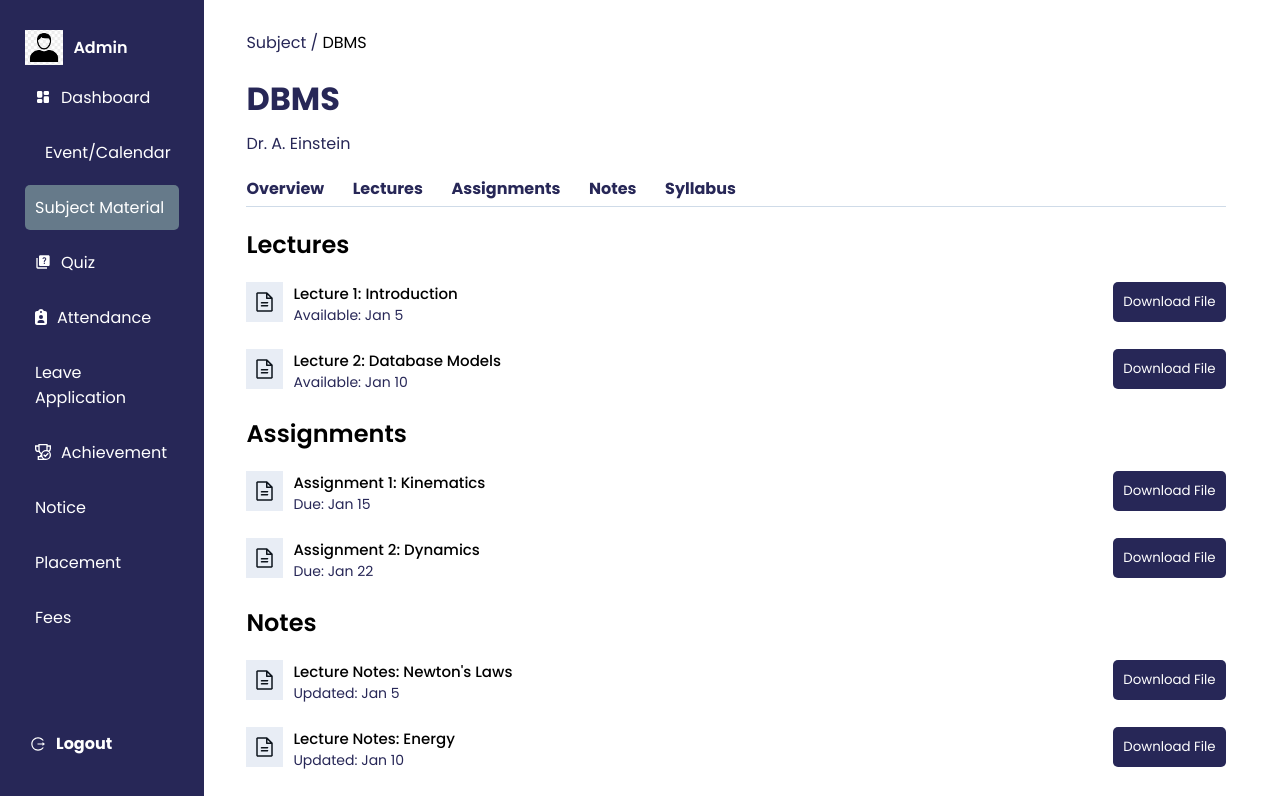
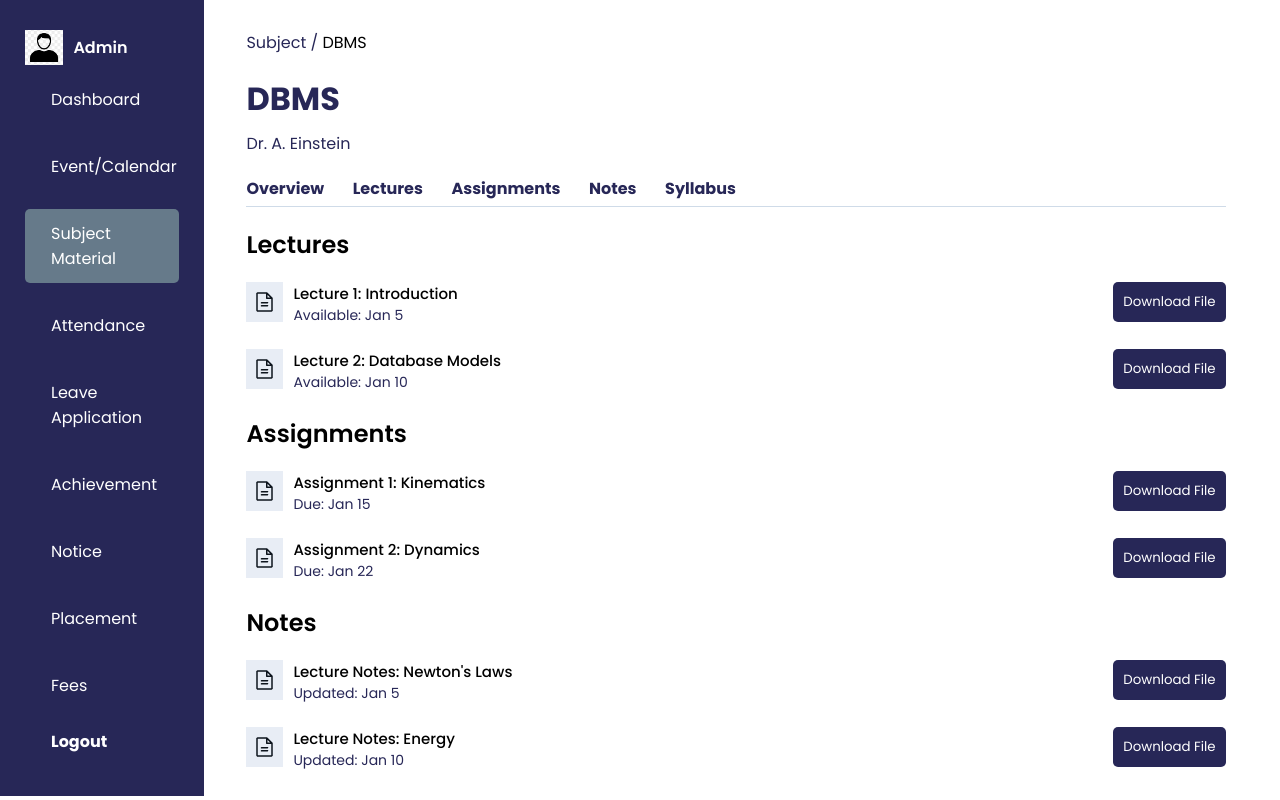
Before and after one commit to krushal29/krushal29-CVM-hackathon-frontend, a React (Vite) app: page /StudentsubjectMaterial in a window 1280 px wide. Shown: the top 800 px of the page. Built offline with nearby package versions, Linux system fonts and the light colour scheme.

Commit message:
Minor fixes

```diff
--- a/src/component/Student/AchievementsComponent/AchievementForm.css
+++ b/src/component/Student/AchievementsComponent/AchievementForm.css
@@ -43,7 +43,7 @@
   width: 105%;
 }
 
-.AchievementsForm .button {
+.AchievementsForm .button  {
   width: 105%;
   padding: 10px;
   margin-top: 15px;
@@ -52,6 +52,7 @@
   border: none;
   border-radius: 4px;
   cursor: pointer;
+
 }
 
 .AchievementsForm button:hover {
--- a/src/component/Student/navbar/Navbar.jsx
+++ b/src/component/Student/navbar/Navbar.jsx
@@ -2,8 +2,6 @@ import "./navbar.css";
 import profile from "../../../assets/image 1.png";
 import { FontAwesomeIcon } from '@fortawesome/react-fontawesome'
 import { faClipboardUser } from '@fortawesome/free-solid-svg-icons';
-
-// Icons
 import { MdQuiz } from "react-icons/md";
 import { GrAchievement } from "react-icons/gr";
 import { AiOutlineLogout } from "react-icons/ai";
@@ -28,79 +26,81 @@ const Navbar = () => {
             <span>Admin</span>
           </div>
           <div className="studentNavbar">
-            <ul>
+            <ul style={{ display: 'flex', flexDirection: 'column', gap: '0.5rem' }}>
               <li
                 className={location.pathname === "/StudentDashboard" ? "active" : ""}
                 onClick={() => handleNavigation("/StudentDashboard")}
+                style={{ padding: '0.75rem 1rem' }}
               >
-                <TbLayoutDashboardFilled />
                 <span>Dashboard</span>
               </li>
               <li
                 className={location.pathname === "/StudentEvent" ? "active" : ""}
                 onClick={() => handleNavigation("/StudentEvent")}
-              ><MdEvent/>
-              <span>
-                Event/Calendar
-              </span>
+                style={{ padding: '0.75rem 1rem' }}
+              >
+                <span>Event/Calendar</span>
               </li>
               <li
-                // eslint-disable-next-line no-constant-binary-expression
-                className={location.pathname === "/Studentsubject" ? "active" : ""||location.pathname === "/StudentsubjectMaterial" ? "active" : ""}
+                className={location.pathname === "/Studentsubject" ? "active" : "" || location.pathname === "/StudentsubjectMaterial" ? "active" : ""}
                 onClick={() => handleNavigation("/Studentsubject")}
+                style={{ padding: '0.75rem 1rem' }}
               >
-                Subject Material
+                <span>Subject Material</span>
               </li>
-              <li
+              {/* <li
                 className={location.pathname === "/StudentQuiz" ? "active" : ""}
+                style={{ padding: '0.75rem 1rem' }}
               >
-                <MdQuiz />
                 <span>Quiz</span>
-              </li>
+              </li> */}
               <li
                 className={location.pathname === "/StudentAttence" ? "active" : ""}
                 onClick={() => handleNavigation("/StudentAttence")}
-              ><FontAwesomeIcon icon={faClipboardUser} />
-               <span> Attendance</span>
+                style={{ padding: '0.75rem 1rem' }}
+              >
+                <span>Attendance</span>
               </li>
               <li
-                // eslint-disable-next-line no-constant-binary-expression
-                className={location.pathname === "/StudentLeave" ? "active" : "" ||location.pathname === "/viewLeaveApplication" ? "active" : ""}
+                className={location.pathname === "/StudentLeave" ? "active" : "" || location.pathname === "/viewLeaveApplication" ? "active" : ""}
                 onClick={() => handleNavigation("/StudentLeave")}
+                style={{ padding: '0.75rem 1rem' }}
               >
-                Leave Application
+                <span>Leave Application</span>
               </li>
               <li
                 className={location.pathname === "/Achievements" ? "active" : ""}
                 onClick={() => handleNavigation("/Achievements")}
+                style={{ padding: '0.75rem 1rem' }}
               >
-                <GrAchievement />
                 <span>Achievement</span>
               </li>
               <li
                 className={location.pathname === "/StudentNotice" ? "active" : ""}
                 onClick={() => handleNavigation("/StudentNotice")}
+                style={{ padding: '0.75rem 1rem' }}
               >
-                Notice
+                <span>Notice</span>
               </li>
               <li
                 className={location.pathname === "/StudentPlacementOffer" ? "active" : ""}
                 onClick={() => handleNavigation("/StudentPlacementOffer")}
+                style={{ padding: '0.75rem 1rem' }}
               >
-                Placement
+                <span>Placement</span>
               </li>
               <li
                 className={location.pathname === "/StudentFees" ? "active" : ""}
                 onClick={() => handleNavigation("/StudentFees")}
+                style={{ padding: '0.75rem 1rem' }}
               >
-                Fees
+                <span>Fees</span>
               </li>
             </ul>
           </div>
         </div>
         <div className="studentLogout">
-          <p onClick={()=>handleNavigation('/')}>
-            <AiOutlineLogout />
+          <p onClick={() => handleNavigation('/')} style={{ padding: '0.75rem 1rem' }}>
             <span>Logout</span>
           </p>
         </div>
--- /dev/null
+++ b/src/component/Teacher/TeacherNavbar/navbar.css
@@ -0,0 +1,76 @@
+.studentnavbar{
+    width: 100%;
+    /* background-color: aqua; */
+    height: 100vh;
+    display: flex;
+    left: 0;
+}
+
+.studentnavbar .studentnavbar1{
+    width: 12%;
+    height: 92vh;
+    background-color: #272757;
+    display: flex;
+    flex-direction: column;
+    justify-content: space-between;
+    padding: 30px 25px;
+    position: fixed;
+}
+
+.studentnavbar .studentnavbar1 .studentProfileNavbar .studentPrpfile{
+    /* background-color: antiquewhite; */
+    display: flex;
+    align-items: center;
+    /* background-color: aliceblue; */
+}
+.studentnavbar .studentnavbar1 .studentProfileNavbar .studentPrpfile img{
+    width: 25%;
+}
+.studentnavbar .studentnavbar1 .studentProfileNavbar .studentPrpfile span{
+    padding-left: 10px;
+    color: white;
+    font-weight: 600;
+}
+
+.studentnavbar .studentnavbar1 .studentProfileNavbar .studentNavbar ul{
+    padding-top: 0px;
+}
+.studentnavbar .studentnavbar1 .studentProfileNavbar .studentNavbar ul li{
+    list-style: none;
+    margin-top: 10px;
+    display: flex;
+    align-items: center;
+    color: white;
+    cursor: pointer;
+    padding: 10px;
+    border-radius: 5px;
+}
+.studentNavbar ul li.active {
+    background-color: #667A8A;
+    color: white;
+    border-radius: 5px;
+  }
+.studentnavbar .studentnavbar1 .studentProfileNavbar .studentNavbar ul li:hover{
+    background-color: #667A8A;
+}
+.studentnavbar .studentnavbar1 .studentProfileNavbar .studentNavbar ul li span{
+    padding-left: 10px;
+}
+
+.studentnavbar .studentnavbar1 .studentLogout p{
+    display: flex;
+    align-items: center;
+    color: white;
+    padding: 10px 5px;
+    border-radius: 5px;
+    cursor: pointer;
+    font-weight: bold;
+}
+
+.studentnavbar .studentnavbar1 .studentLogout p:hover{
+    background-color: #667A8A;
+
+}
+.studentnavbar .studentnavbar1 .studentLogout p span{
+    padding-left: 10px;
+}
--- a/src/component/administrationComponent/Adminnavbar/AdminNavbar.jsx
+++ b/src/component/administrationComponent/Adminnavbar/AdminNavbar.jsx
@@ -1,3 +1,109 @@
+// import "../../Student/navbar/navbar.css";
+// import profile from "../../../assets/image 1.png";
+// import { FontAwesomeIcon } from '@fortawesome/react-fontawesome'
+// import { faClipboardUser } from '@fortawesome/free-solid-svg-icons';
+
+// // Icons
+// import { MdQuiz } from "react-icons/md";
+// import { GrAchievement } from "react-icons/gr";
+// import { AiOutlineLogout } from "react-icons/ai";
+// import { MdEvent } from "react-icons/md";
+// import { TbLayoutDashboardFilled } from "react-icons/tb";
+// import { useNavigate, useLocation } from "react-router-dom";
+
+// const
+// AdminNavbar = () => {
+//   const navigate = useNavigate();
+//   const location = useLocation();
+
+//   const handleNavigation = (path) => {
+//     navigate(path);
+//   };
+
+//   return (
+//     <div className="studentnavbar">
+//       <div className="studentnavbar1">
+//         <div className="studentProfileNavbar">
+//           <div className="studentPrpfile">
+//             <img src={profile} alt="" />
+//             <span>Admin</span>
+//           </div>
+//           <div className="studentNavbar">
+//             <ul>
+//               <li
+//                 className={location.pathname === "/adminDashboard" ? "active" : ""}
+//                 onClick={() => handleNavigation("/adminDashboard")}
+//               >
+
+//                 <span>Dashboard</span>
+//               </li>
+//               <li
+//                 className={location.pathname === "/CreateNewYear" ? "active" : ""}
+//                 onClick={() => handleNavigation("/CreateNewYear")}
+//               >
+//               <span>
+//                 Create New Year
+//               </span>
+//               </li>
+//               <li style={{width:"100%"}}
+//                 className={location.pathname === "/newsemcreation" ? "active" : ""}
+//                 onClick={() => handleNavigation("/newsemcreation")}
+//               >
+//                 Create New Semester
+//               </li>
+//               <li
+//                 className={location.pathname === "/AdminFees" ? "active" : ""}
+//                 onClick={() => handleNavigation("/AdminFees")}
+//               >
+
+//                 <span>Fees</span>
+//               </li>
+//               <li
+//                 className={location.pathname === "/RegistationStudent" ? "active" : ""}
+//                 onClick={() => handleNavigation("/RegistationStudent")}
+//               >
+//                <span> Registration</span>
+//               </li>
+//               <li
+//                 className={location.pathname === "/AddResult" ? "active" : ""}
+//                 onClick={() => handleNavigation("/AddResult")}
+//               >
+//                 Add Result
+//               </li>
+//               <li
+//                 className={location.pathname === "/CreateUser" ? "active" : ""}
+//                 onClick={() => handleNavigation("/CreateUser")}
+//               >
+//                 Create User
+//               </li>
+//               <li
+//                 className={location.pathname === "/ShowSubject" ? "active" : ""}
+//                 onClick={() => handleNavigation("/ShowSubject")}
+//               >
+//                 Add Subject
+//               </li>
+//               <li
+//                 className={location.pathname === "/AdminPlacement" ? "active" : ""}
+//                 onClick={() => handleNavigation("/AdminPlacement")}
+//               >
+//                 Placement
+//               </li>
+
+//             </ul>
+//           </div>
+//         </div>
+//         <div className="studentLogout">
+//           <p onClick={()=>handleNavigation('/')}>
+//             <AiOutlineLogout />
+//             <span>Logout</span>
+//           </p>
+//         </div>
+//       </div>
+//     </div>
+//   );
+// };
+
+// export default AdminNavbar;
 import "../../Student/navbar/navbar.css";
 import profile from "../../../assets/image 1.png";
 import { FontAwesomeIcon } from '@fortawesome/react-fontawesome'
@@ -11,8 +117,7 @@ import { MdEvent } from "react-icons/md";
 import { TbLayoutDashboardFilled } from "react-icons/tb";
 import { useNavigate, useLocation } from "react-router-dom";
 
-const
-AdminNavbar = () => {
+const AdminNavbar = () => {
   const navigate = useNavigate();
   const location = useLocation();
 
@@ -34,66 +139,69 @@ AdminNavbar = () => {
                 className={location.pathname === "/adminDashboard" ? "active" : ""}
                 onClick={() => handleNavigation("/adminDashboard")}
               >
-                <TbLayoutDashboardFilled />
                 <span>Dashboard</span>
               </li>
+
               <li
                 className={location.pathname === "/CreateNewYear" ? "active" : ""}
                 onClick={() => handleNavigation("/CreateNewYear")}
-              ><MdEvent/>
-              <span>
-                Create New Year
-              </span>
+              >
+                <span>Create New Year</span>
               </li>
-              <li style={{width:"100%"}}
+
+              <li
                 className={location.pathname === "/newsemcreation" ? "active" : ""}
                 onClick={() => handleNavigation("/newsemcreation")}
               >
-                Create New Semester
+                <span>Create New Semester</span>
               </li>
+
               <li
                 className={location.pathname === "/AdminFees" ? "active" : ""}
                 onClick={() => handleNavigation("/AdminFees")}
               >
-                <MdQuiz />
                 <span>Fees</span>
               </li>
+
               <li
                 className={location.pathname === "/RegistationStudent" ? "active" : ""}
                 onClick={() => handleNavigation("/RegistationStudent")}
-              ><FontAwesomeIcon icon={faClipboardUser} />
-               <span> Registration</span>
+              >
+                <span>Registration</span>
               </li>
+
               <li
                 className={location.pathname === "/AddResult" ? "active" : ""}
                 onClick={() => handleNavigation("/AddResult")}
               >
-                Add Result
+                <span>Add Result</span>
               </li>
+
               <li
                 className={location.pathname === "/CreateUser" ? "active" : ""}
                 onClick={() => handleNavigation("/CreateUser")}
               >
-                Create User
+                <span>Create User</span>
               </li>
+
               <li
                 className={location.pathname === "/ShowSubject" ? "active" : ""}
                 onClick={() => handleNavigation("/ShowSubject")}
               >
-                Add Subject
+                <span>Add Subject</span>
               </li>
+
               <li
                 className={location.pathname === "/AdminPlacement" ? "active" : ""}
                 onClick={() => handleNavigation("/AdminPlacement")}
               >
-                Placement
+                <span>Placement</span>
               </li>
-
             </ul>
           </div>
         </div>
         <div className="studentLogout">
-          <p onClick={()=>handleNavigation('/')}>
+          <p onClick={() => handleNavigation('/')}>
             <AiOutlineLogout />
             <span>Logout</span>
           </p>
```
Also changed, not shown: src/component/Teacher/TeacherNavbar/Teachernavbar.jsx (+50 -18 lines).
